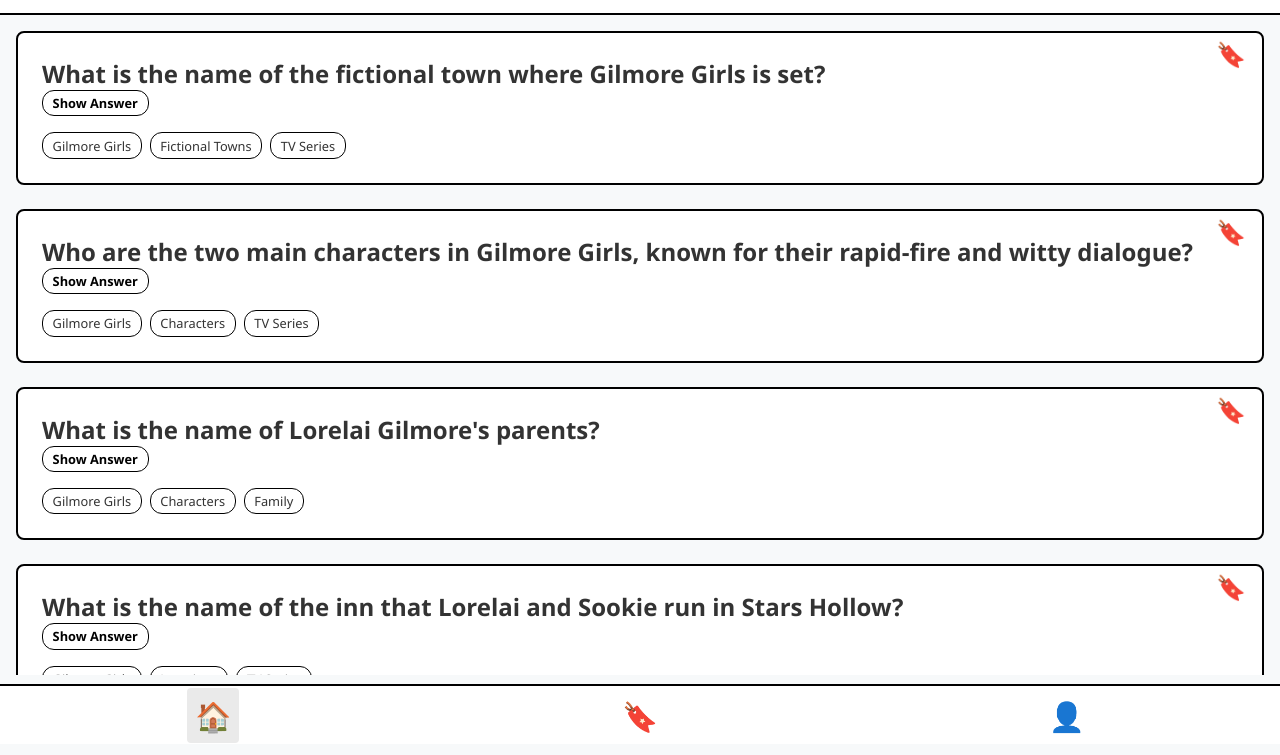
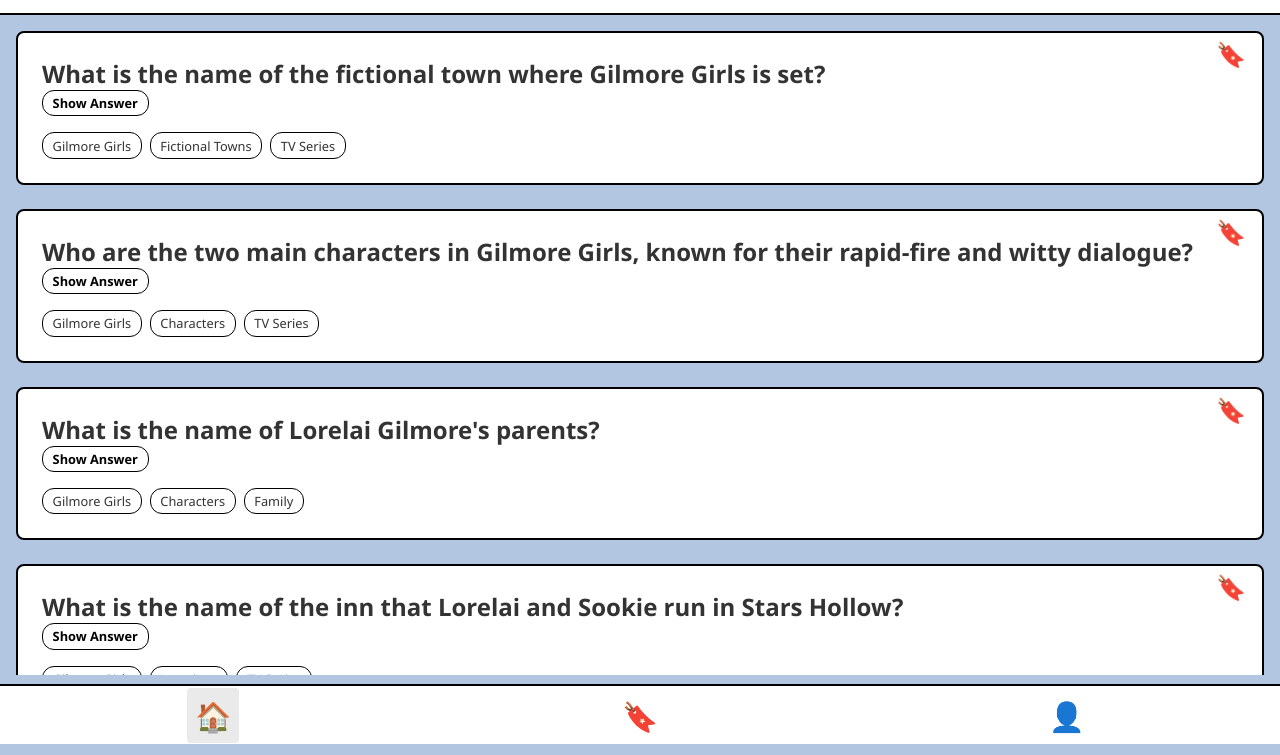
Before and after one commit to Tasidrei/recap-project-1, a plain HTML site: page index.html in a window 1280 px wide. Shown: the part 56-811 px from the top of the page. Drawn offline with Linux system fonts and the light colour scheme.

Commit message:
style: apply themed Stars Hollow Blue background color

```diff
--- a/global.css
+++ b/global.css
@@ -6,7 +6,7 @@
 
 body {
     font-family: 'Segoe UI', Tahoma, Geneva, Verdana, sans-serif;
-    background-color: #f7f9fa;
+    background-color: #b2c6e1;
     color: #333333;
     padding-bottom: 80px;
 }
```
